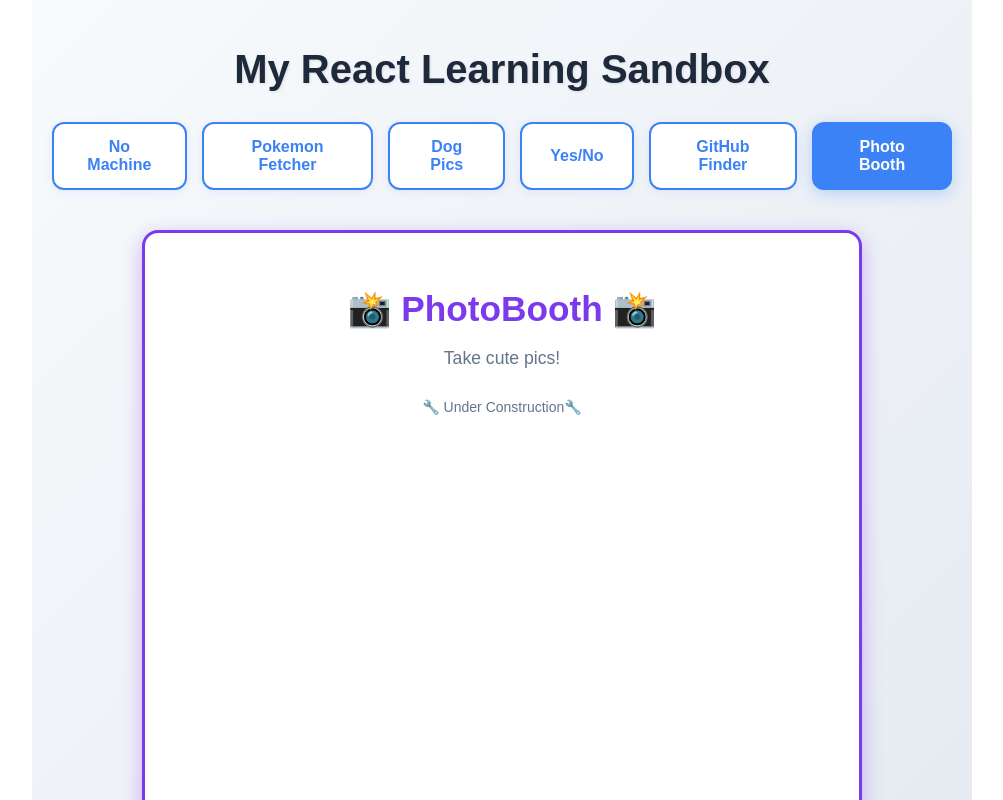
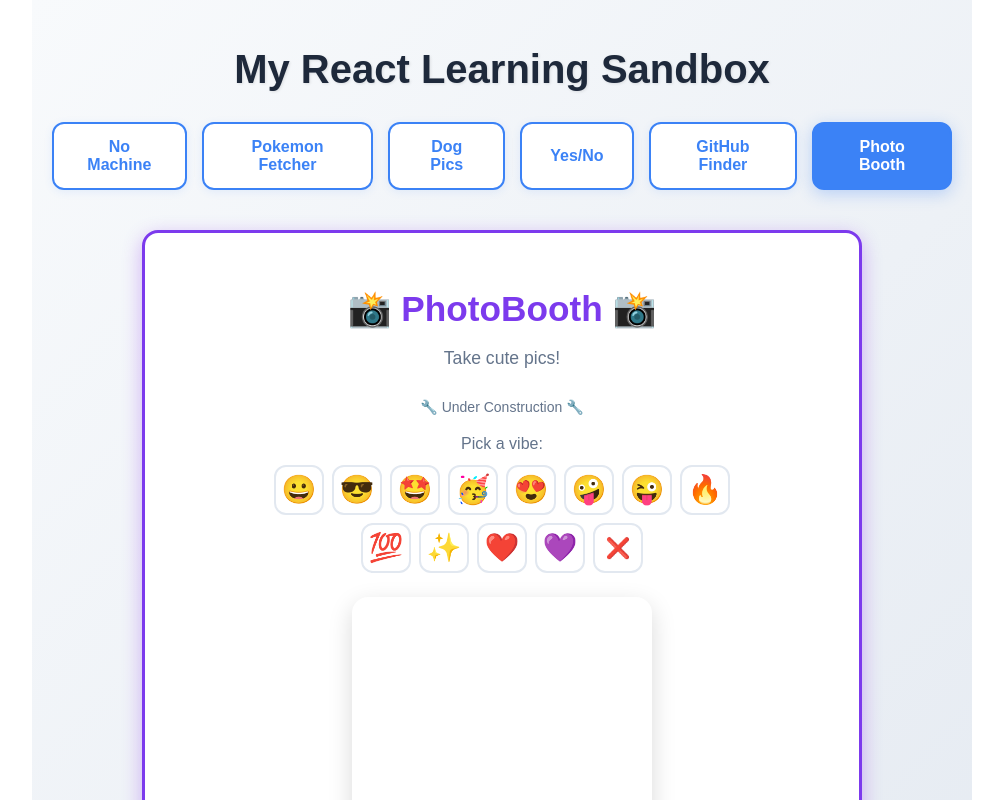
Before and after one commit to anandita-3217/my-first-react-adventure, a React (Create React App) app: page / in a window 1280 px wide. Both pictures are taken after a click on the button "Photo Booth". Shown: the top 800 px of the page, without its empty margins (138-1141 px from the left). Built offline with nearby package versions, Linux system fonts and the light colour scheme; no server answers; the HTML template or start-up script is replaced by a standard one.

Commit message:
works sort of

```diff
--- a/src/PhotoBooth/PhotoBooth.css
+++ b/src/PhotoBooth/PhotoBooth.css
@@ -127,6 +127,188 @@
   line-height: 1.5;
 }
 
+.photo-gallery {
+    display: grid;
+    grid-template-columns: repeat(auto-fill, minmax(150px, 1fr));
+    gap: 16px;
+    margin-top: 24px;
+    padding: 16px;
+    width: 100%;
+}
+
+.photo-item {
+    position: relative;
+    border-radius: 12px;
+    overflow: hidden;
+    box-shadow: 0 4px 12px rgba(0, 0, 0, 0.1);
+    transition: transform 0.2s ease;
+    background: white;
+}
+
+.photo-item:hover {
+    transform: scale(1.05);
+}
+
+.photo-item img {
+    width: 100%;
+    height: auto;
+    display: block;
+    object-fit: cover;
+}
+
+.delete-button {
+    position: absolute;
+    top: 8px;
+    right: 8px;
+    background: rgba(220, 38, 38, 0.9);
+    border: none;
+    border-radius: 50%;
+    width: 36px;
+    height: 36px;
+    cursor: pointer;
+    font-size: 18px;
+    display: flex;
+    align-items: center;
+    justify-content: center;
+    transition: all 0.2s ease;
+    opacity: 0;
+}
+
+.photo-item:hover .delete-button {
+    opacity: 1;
+}
+
+.delete-button:hover {
+    background: rgba(185, 28, 28, 1);
+    transform: scale(1.1);
+}
+
+.no-photos-message {
+    text-align: center;
+    color: #64748b;
+    font-size: 1.1rem;
+    margin-top: 32px;
+    font-style: italic;
+}
+
+/* Emoji Selector Styles */
+.emoji-selector {
+    margin: 20px 0;
+    text-align: center;
+}
+
+.emoji-label {
+    font-size: 1rem;
+    color: #64748b;
+    margin-bottom: 12px;
+    font-weight: 500;
+}
+
+.emoji-grid {
+    display: flex;
+    flex-wrap: wrap;
+    gap: 8px;
+    justify-content: center;
+    max-width: 500px;
+    margin: 0 auto;
+}
+
+.emoji-button {
+    font-size: 28px;
+    width: 50px;
+    height: 50px;
+    border: 2px solid #e2e8f0;
+    border-radius: 12px;
+    background: white;
+    cursor: pointer;
+    transition: all 0.2s ease;
+    display: flex;
+    align-items: center;
+    justify-content: center;
+}
+
+.emoji-button:hover {
+    transform: scale(1.1);
+    border-color: #7c3aed;
+    box-shadow: 0 4px 12px rgba(124, 58, 237, 0.2);
+}
+
+.emoji-button.selected {
+    background: #7c3aed;
+    border-color: #7c3aed;
+    transform: scale(1.15);
+}
+
+.clear-emoji {
+    font-size: 20px;
+}
+
+/* Camera Styles */
+.camera-container {
+    display: flex;
+    flex-direction: column;
+    align-items: center;
+    gap: 16px;
+    margin: 24px 0;
+}
+
+.camera-wrapper {
+    position: relative;
+    display: inline-block;
+    border-radius: 16px;
+    overflow: hidden;
+    box-shadow: 0 8px 24px rgba(0, 0, 0, 0.15);
+}
+
+.camera-wrapper video {
+    display: block;
+    width: 300px;
+    height: 450px;
+}
+
+.emoji-overlay {
+    position: absolute;
+    top: 20px;
+    right: 20px;
+    font-size: 80px;
+    text-shadow: 2px 2px 8px rgba(0, 0, 0, 0.3);
+    pointer-events: none;
+    animation: float 2s ease-in-out infinite;
+    z-index: 10;
+}
+
+@keyframes float {
+    0%, 100% {
+        transform: translateY(0px);
+    }
+    50% {
+        transform: translateY(-10px);
+    }
+}
+
+.capture-button {
+    padding: 14px 32px;
+    font-size: 18px;
+    background: #7c3aed;
+    color: white;
+    border: none;
+    border-radius: 12px;
+    cursor: pointer;
+    font-weight: 600;
+    transition: all 0.3s ease;
+    box-shadow: 0 4px 14px rgba(124, 58, 237, 0.3);
+}
+
+.capture-button:hover {
+    background: #6d28d9;
+    transform: translateY(-2px);
+    box-shadow: 0 6px 20px rgba(124, 58, 237, 0.4);
+}
+
+.capture-button:active {
+    transform: translateY(0);
+}
+
 /* Responsive design */
 @media (max-width: 768px) {
   .photo-booth-container {
--- a/src/PhotoBooth/PhotoBooth.js
+++ b/src/PhotoBooth/PhotoBooth.js
@@ -1,18 +1,30 @@
 // Photobooth
-import React,{ useState,useEffect } from "react";
-
+import { useState, useEffect } from "react";
 import './PhotoBooth.css';
-import Camera from "./utils/Camera";
+import Camera from "./utils/Camera.js";
+import PhotoGallery from "./utils/PhotoGallery.js";
+import EmojiSelector from "./utils/EmojiSelector.js";
 
 function Photobooth(){
     const [status, setStatus] = useState('');
-    const [photos,setPhotos] = useState([]);
+    const [photos, setPhotos] = useState([]);
+    const [selectedEmoji, setSelectedEmoji] = useState(null);
+
     const handleCapture = (imageSrc) => {
-        setPhotos([...photos,imageSrc]);
+        setPhotos([...photos, imageSrc]);
     };
+
+    const handleDelete = (indexToDelete) => {
+        setPhotos(photos.filter((_, index) => index !== indexToDelete));
+    };
+
+    const handleSelectEmoji = (emoji) => {
+        setSelectedEmoji(emoji);
+    };
+
     useEffect(() => {
-        setStatus("🔧 Under Construction🔧")
-    },[]);
+        setStatus("🔧 Under Construction 🔧")
+    }, []);
 
     return(
         <div className="photo-booth-container">
@@ -23,18 +35,18 @@ function Photobooth(){
                 Take cute pics!
             </p>
             <p className="app-footer">{status}</p>
-            <Camera onCapture =  {handleCapture}/>
-            {/* <button className="photo-booth-button" onClick={capture}>Capture Photo</button> */}
-            <br/>
-            <div className="photo-gallery">
-    {photos.length === 0 ? (
-        <p>No photos yet! Start snapping! 📸</p>
-    ) : (
-        photos.map((photo, index) => (
-            <img key={index} src={photo} alt={`capture ${index}`} />
-        ))
-    )}
-</div>
+
+            <EmojiSelector
+                onSelectEmoji={handleSelectEmoji}
+                selectedEmoji={selectedEmoji}
+            />
+
+            <Camera
+                onCapture={handleCapture}
+                selectedEmoji={selectedEmoji}
+            />
+
+            <PhotoGallery photos={photos} onDelete={handleDelete} />
         </div>
     )
 }
--- a/src/PhotoBooth/utils/Camera.js
+++ b/src/PhotoBooth/utils/Camera.js
@@ -1,29 +1,48 @@
-// import React, {useState,useEffect} from "react";
+// // Camera.js
+// import WebCam from 'react-webcam';
+
+// import React, { useRef, useCallback } from "react";
 // import Webcam from "react-webcam";
+// import EmojiSelector from './EmojiSelector.js';
+
 // const videoConstraints = {
 //     width: 1280,
 //     height: 720,
 //     facingMode: "user"
 // };
-// function Camera(){
-//     const [cap,setCap] = useState('');
-//     const webCamRef = React.useRef(null);
-//     const capture = React.useCallback(() =>{
+
+// function Camera({ onCapture,selectedEmoji }) {
+//     const webCamRef = useRef(null);
+
+//     const capture = useCallback(() => {
 //         const imageSrc = webCamRef.current.getScreenshot();
-//         setCap(imageSrc);
-//     },[webCamRef]);
+//         onCapture(imageSrc); // Send it back to parent!
+//     }, [webCamRef, onCapture]);
+
 //     return(
-//         <div>
-//         <Webcam audio={false} height={450} width={300}
-//         ref={webCamRef} screenshotFormat="image/jpeg"
-//         videoConstraints={videoConstraints} />
-//         <button onClick={capture} >Capture!</button>
+//         <div className='camera-container'>
+//             <div className='camera-wrapper'>
+//                 <Webcam
+//                     audio={false}
+//                     height={450}
+//                     width={300}
+//                     ref={webCamRef}
+//                     screenshotFormat="image/jpeg"
+//                     videoConstraints={videoConstraints}
+//                     mirrored = {false}
+//                 />
+//                 {selectedEmoji && (
+//                         <div className="emoji-overlay">
+//                             {selectedEmoji}
+//                         </div>
+//                     )}
+//                 <button className='photo-booth-button' onClick={capture}>Capture!</button>
+//             </div>
 //         </div>
 //     )
+// }
 
-// }
 // export default Camera;
-import WebCam from 'react-webcam';
 
 import React, { useRef, useCallback } from "react";
 import Webcam from "react-webcam";
@@ -34,16 +53,36 @@ const videoConstraints = {
     facingMode: "user"
 };
 
-function Camera({ onCapture }) {
+function Camera({ onCapture, selectedEmoji }) {
     const webCamRef = useRef(null);
+    const canvasRef = useRef(null);
 
     const capture = useCallback(() => {
-        const imageSrc = webCamRef.current.getScreenshot();
-        onCapture(imageSrc); // Send it back to parent!
-    }, [webCamRef, onCapture]);
+        const video = webCamRef.current.video;
+        const canvas = canvasRef.current;
+        const context = canvas.getContext('2d');
+
+        // Set canvas size to match video
+        canvas.width = video.videoWidth;
+        canvas.height = video.videoHeight;
+
+        // Draw video frame
+        context.drawImage(video, 0, 0, canvas.width, canvas.height);
+
+        // Draw emoji if selected
+        if (selectedEmoji) {
+            context.font = '100px Arial';
+            context.fillText(selectedEmoji, canvas.width - 150, 120);
+        }
+
+        // Get image data
+        const imageSrc = canvas.toDataURL('image/jpeg');
+        onCapture(imageSrc);
+    }, [selectedEmoji, onCapture]);
 
     return(
-        <div>
+        <div className="camera-container">
+            <div className="camera-wrapper">
                 <Webcam
                     audio={false}
                     height={450}
@@ -51,8 +90,16 @@ function Camera({ onCapture }) {
                     ref={webCamRef}
                     screenshotFormat="image/jpeg"
                     videoConstraints={videoConstraints}
+                    mirrored={false}
                 />
-            <button onClick={capture}>Capture!</button>
+                {selectedEmoji && (
+                    <div className="emoji-overlay">
+                        {selectedEmoji}
+                    </div>
+                )}
+            </div>
+            <canvas ref={canvasRef} style={{ display: 'none' }} />
+            <button className="capture-button" onClick={capture}>📸 Capture!</button>
         </div>
     )
 }
--- /dev/null
+++ b/src/PhotoBooth/utils/EmojiSelector.js
@@ -0,0 +1,30 @@
+import React from "react";
+
+const emojis = ["😀", "😎", "🤩", "🥳", "😍", "🤪", "😜", "🔥", "💯", "✨", "❤️", "💜"];
+
+function EmojiSelector({ onSelectEmoji, selectedEmoji }) {
+    return (
+        <div className="emoji-selector">
+            <p className="emoji-label">Pick a vibe:</p>
+            <div className="emoji-grid">
+                {emojis.map((emoji, index) => (
+                    <button
+                        key={index}
+                        className={`emoji-button ${selectedEmoji === emoji ? 'selected' : ''}`}
+                        onClick={() => onSelectEmoji(emoji)}
+                    >
+                        {emoji}
+                    </button>
+                ))}
+                <button
+                    className="emoji-button clear-emoji"
+                    onClick={() => onSelectEmoji(null)}
+                >
+                    ❌
+                </button>
+            </div>
+        </div>
+    );
+}
+
+export default EmojiSelector;
--- a/src/PhotoBooth/utils/PhotoGallery.js
+++ b/src/PhotoBooth/utils/PhotoGallery.js
@@ -0,0 +1,17 @@
+import React from "react";
+function PhotoGallery({photos,onDelete}){
+    if (photos.length === 0){
+        return<p className="no-photos-message"> No phot yet!</p> ;
+    }
+    return(
+        <div className="photo-gallery">
+            {photos.map((photo,index)=>(
+                <div className="photo-item" key={index}>
+                    <img src={photo} alt={`capture ${index}`}/>
+                    <button className="delete-button" onClick={() => onDelete(index)}>🗑️</button>
+                </div>
+            ))}
+        </div>
+    );
+}
+export default PhotoGallery;
```
Also changed, not shown: 1 other file (tests, documents, lock files or other folders). Lines whose indentation alone changed are shown as unchanged.
